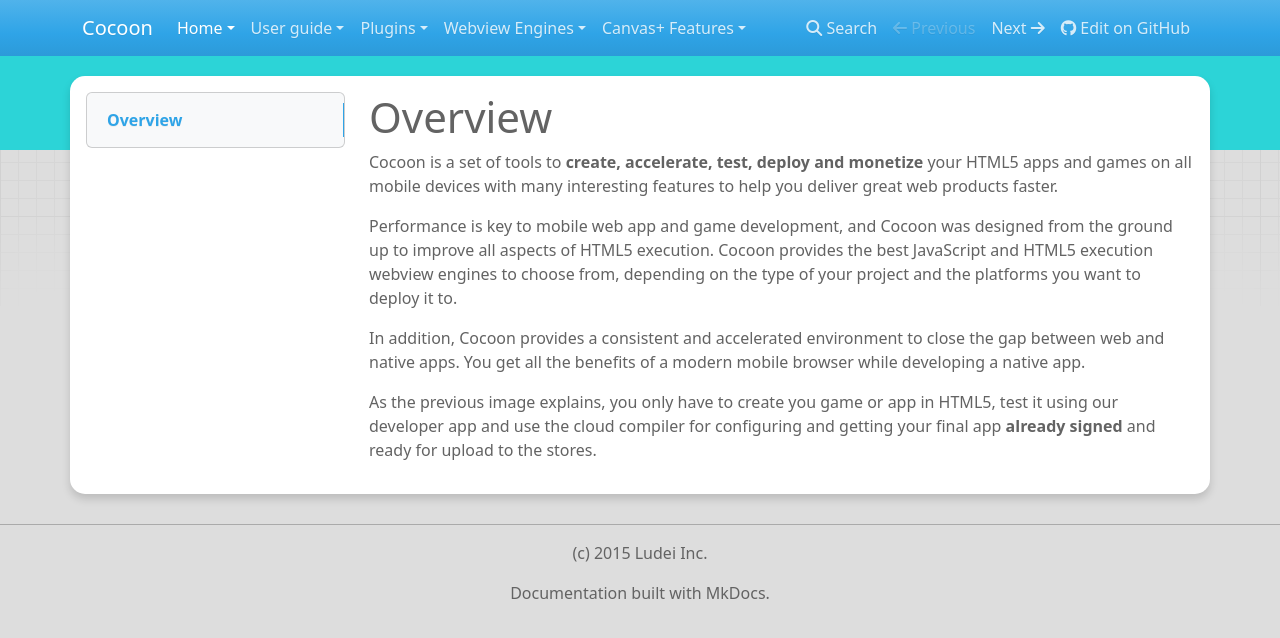
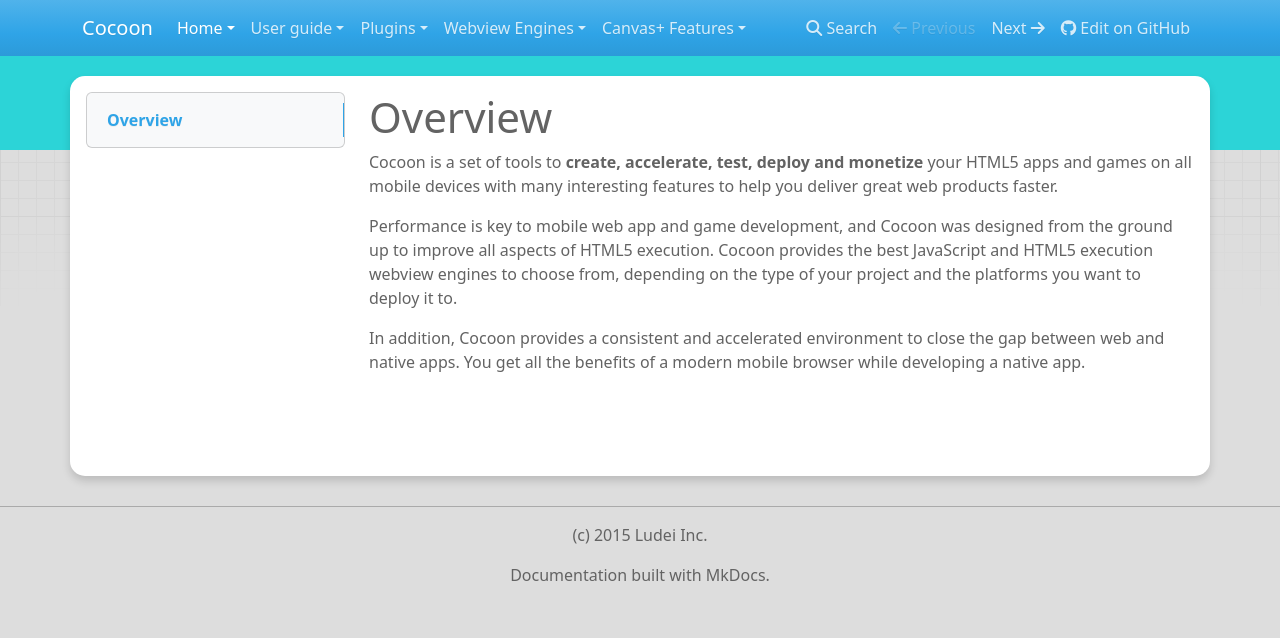
Before and after one commit to CocoonIO/cocoon-cloud-doc, an MkDocs documentation site: the page built from docs/index.md, in a window 1280 px wide. Shown: the top 638 px of the page. Built offline with MkDocs 1.6.1, drawn with Linux system fonts in a browser that asks for light colours; nearby versions of some CDN libraries; old or Windows-style settings are respelled for this version of MkDocs.

Commit message:
Removed a paragraph as we don't have the product summary image yet

```diff
--- a/docs/index.md
+++ b/docs/index.md
@@ -6,5 +6,3 @@ Cocoon is a set of tools to **create, accelerate, test, deploy and monetize** yo
 Performance is key to mobile web app and game development, and Cocoon was designed from the ground up to improve all aspects of HTML5 execution. Cocoon provides the best JavaScript and HTML5 execution webview engines to choose from, depending on the type of your project and the platforms you want to deploy it to.
 
 In addition, Cocoon provides a consistent and accelerated environment to close the gap between web and native apps. You get all the benefits of a modern mobile browser while developing a native app.
-
-As the previous image explains, you only have to create you game or app in HTML5, test it using our [developer app](/user-guide/developer-app) and use the [cloud compiler](/user-guide/project-creation) for configuring and getting your final app **already signed** and ready for upload to the stores.
```
